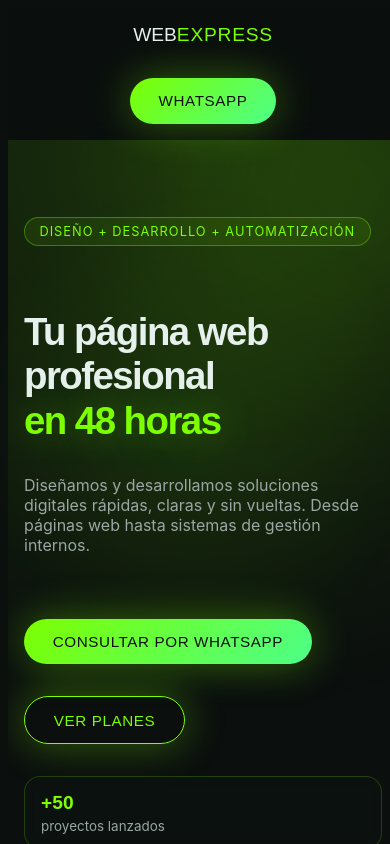
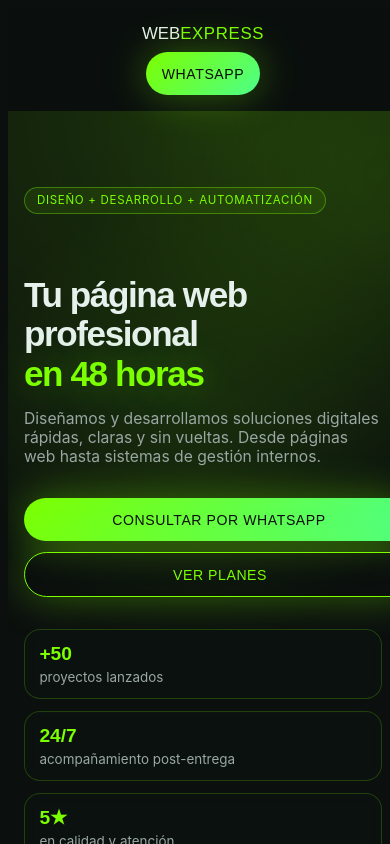
Before and after one commit to leandroArias1/web-express, a React (Vite) app in the folder web-express/: page / in a window 390 px wide. Shown: the top 844 px of the page. Built offline with nearby package versions, Linux system fonts and the light colour scheme.

Commit message:
Optimize responsive layout across navbar, hero and section grids

```diff
--- a/web-express/src/styles/global.css
+++ b/web-express/src/styles/global.css
@@ -883,46 +883,96 @@ input[type="button"] {
 
 
 /* ================================
-   MOBILE MENU
+   RESPONSIVE
    ================================ */
+@media (max-width: 1024px) {
+  .navbar__container {
+    padding: var(--space-sm);
+  }
+
+  .navbar__nav {
+    gap: var(--space-sm);
+  }
+
+  .hero {
+    min-height: auto;
+    padding-top: 5.5rem;
+  }
+
+  .hero__title {
+    font-size: clamp(2.25rem, 6vw, 3.6rem);
+  }
+
+  .hero__subtitle {
+    font-size: 1.02rem;
+    max-width: 92%;
+  }
+
+  .hero__spotlight {
+    width: 480px;
+    height: 480px;
+    top: -160px;
+    right: -180px;
+  }
+}
+
 @media (max-width: 768px) {
-  .navbar__burger {
-    display: none;
+  body {
+    height: 100%;
+    width: 100%;
+    overflow-x: hidden;
+    overflow-y: auto;
+  }
+
+  .navbar {
+    top: 0;
+    left: 0;
+    right: 0;
+    width: 100%;
+    border-radius: 0;
+    margin: 0;
   }
 
   .navbar__container {
     flex-direction: column;
     align-items: center;
+    gap: var(--space-xs);
   }
 
   .navbar__nav {
-    display: flex;
-    justify-content: center;
-    flex-wrap: wrap;
-    gap: var(--space-sm);
+    display: none;
   }
-}
 
-
-
-@media (max-width: 768px) {
   .hero {
     min-height: auto;
-    padding-top: 6rem;
+    padding-top: 5.25rem;
+  }
+
+  .hero__content {
+    max-width: 100%;
   }
 
   .hero__title {
-    font-size: 2.4rem;
-    line-height: 1.15;
+    font-size: clamp(2rem, 9vw, 2.8rem);
+    line-height: 1.12;
+    margin-bottom: var(--space-sm);
   }
 
   .hero__subtitle {
-    font-size: 1rem;
+    font-size: 0.98rem;
+    max-width: 100%;
+    margin-bottom: var(--space-md);
   }
 
   .hero__actions {
+    width: 100%;
     flex-direction: column;
-    align-items: flex-start;
+    align-items: stretch;
+    gap: 0.7rem;
+  }
+
+  .hero__actions .btn {
+    width: 100%;
   }
 
   .hero__trust {
@@ -930,34 +980,22 @@ input[type="button"] {
     margin-top: var(--space-md);
   }
 
+  .hero__trust-item {
+    padding: 0.8rem 0.9rem;
+  }
+
   .hero__spotlight {
-    width: 400px;
-    height: 400px;
-    top: -150px;
-    right: -150px;
-    filter: blur(100px);
+    width: 360px;
+    height: 360px;
+    top: -120px;
+    right: -160px;
+    filter: blur(95px);
   }
 
   .hero__spotlight--secondary {
     display: none;
   }
-}
 
-
-@media (max-width: 768px) {
-  .navbar__nav {
-    display: none;
-  }
-
-  body{
-     height: 100%;
-     width: 100%;
-     overflow-x: hidden;
-     overflow-y: auto;
-  }
-}
-
-@media (max-width: 768px) {
   .section {
     padding: var(--space-lg) var(--space-sm);
   }
@@ -973,21 +1011,17 @@ input[type="button"] {
   .plan--featured {
     transform: none;
   }
-}
 
-@media (max-width: 768px) {
   .target__title,
   .plans__title,
   .process__title,
   .requirements__title,
   .faq__title,
   .contact__title {
-    font-size: 1.8rem;
+    font-size: clamp(1.5rem, 7vw, 1.85rem);
     text-align: left;
   }
-}
 
-@media (max-width: 768px) {
   .footer__container {
     text-align: center;
   }
@@ -997,13 +1031,19 @@ input[type="button"] {
   }
 }
 
-@media (max-width: 768px) {
-  .navbar {
-    top: 0;
-    left: 0;
-    right: 0;
-    width: 100%;
-    border-radius: 0;
-    margin: 0;
+@media (max-width: 480px) {
+  .navbar__logo {
+    font-size: 1.05rem;
+  }
+
+  .btn {
+    padding: 0.85rem 1rem;
+    font-size: 0.88rem;
+  }
+
+  .hero__eyebrow {
+    font-size: 0.72rem;
+    padding: 0.35rem 0.75rem;
+    letter-spacing: 0.06em;
   }
 }
--- a/web-express/src/styles/sections.css
+++ b/web-express/src/styles/sections.css
@@ -349,6 +349,17 @@
    RESPONSIVE
    ============================================ */
 
+@media (max-width: 1024px) {
+  .services__grid,
+  .why-us__grid {
+    grid-template-columns: repeat(2, minmax(0, 1fr));
+  }
+
+  .portfolio__grid {
+    grid-template-columns: 1fr;
+  }
+}
+
 @media (max-width: 768px) {
   .services__grid,
   .portfolio__grid,
@@ -364,4 +375,31 @@
   .why-us__cta {
     padding: var(--space-md);
   }
+
+  .portfolio-card__content,
+  .service-card,
+  .feature-card {
+    text-align: left;
+  }
+
+  .portfolio-card__title {
+    font-size: 1.2rem;
+  }
 }
+
+@media (max-width: 480px) {
+  .portfolio__grid {
+    grid-template-columns: 1fr;
+    gap: var(--space-sm);
+  }
+
+  .service-card__icon,
+  .feature-card__icon {
+    width: 58px;
+    height: 58px;
+  }
+
+  .feature-card__stat {
+    font-size: 2rem;
+  }
+}
```
